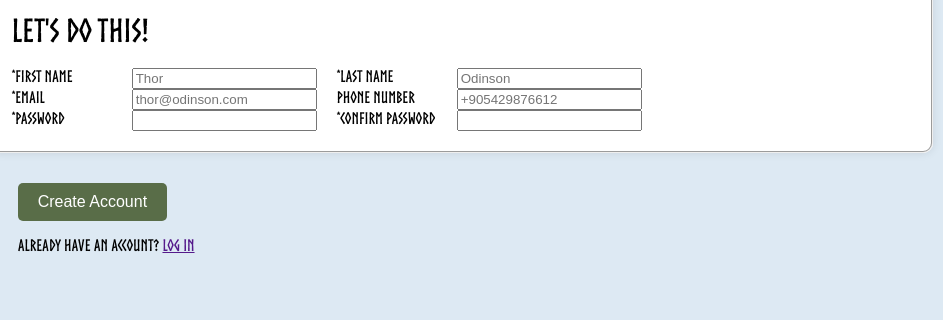
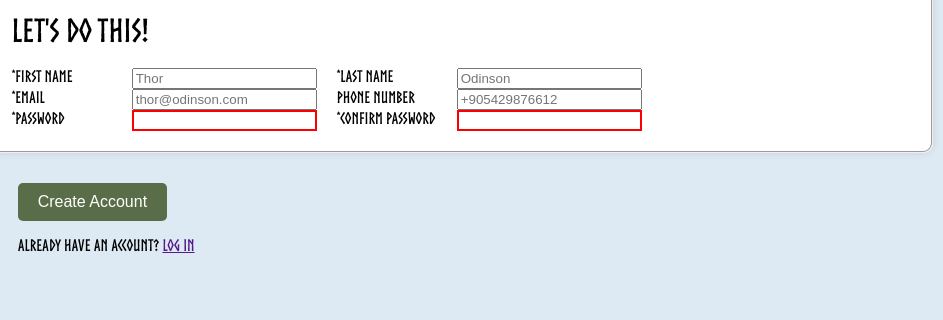
Before and after one commit to Tsotz/odin-signUpForm, a plain HTML site: page index.html in a window 1280 px wide. Shown: the part 389-709 px from the top of the page, 337-1280 px from the left. Drawn offline with Linux system fonts and the light colour scheme.

Commit message:
all done.

```diff
--- a/style.css
+++ b/style.css
@@ -97,10 +97,20 @@ body {
     display: flex;
     flex-direction: column;
     background-color: white;
-
     padding: 20px;
     border-radius: 10px;
     box-shadow: 0 0 10px rgba(0, 0, 0, 0.1);
+
+}
+
+input:invalid:not(:placeholder-shown) {
+    border: 2px solid red;
+}
+
+input:focus {
+
+    border:2px solid blue;
+    box-shadow:0 0 5px rgba(0, 0, 255, 0.5);
 
 }
 
```
